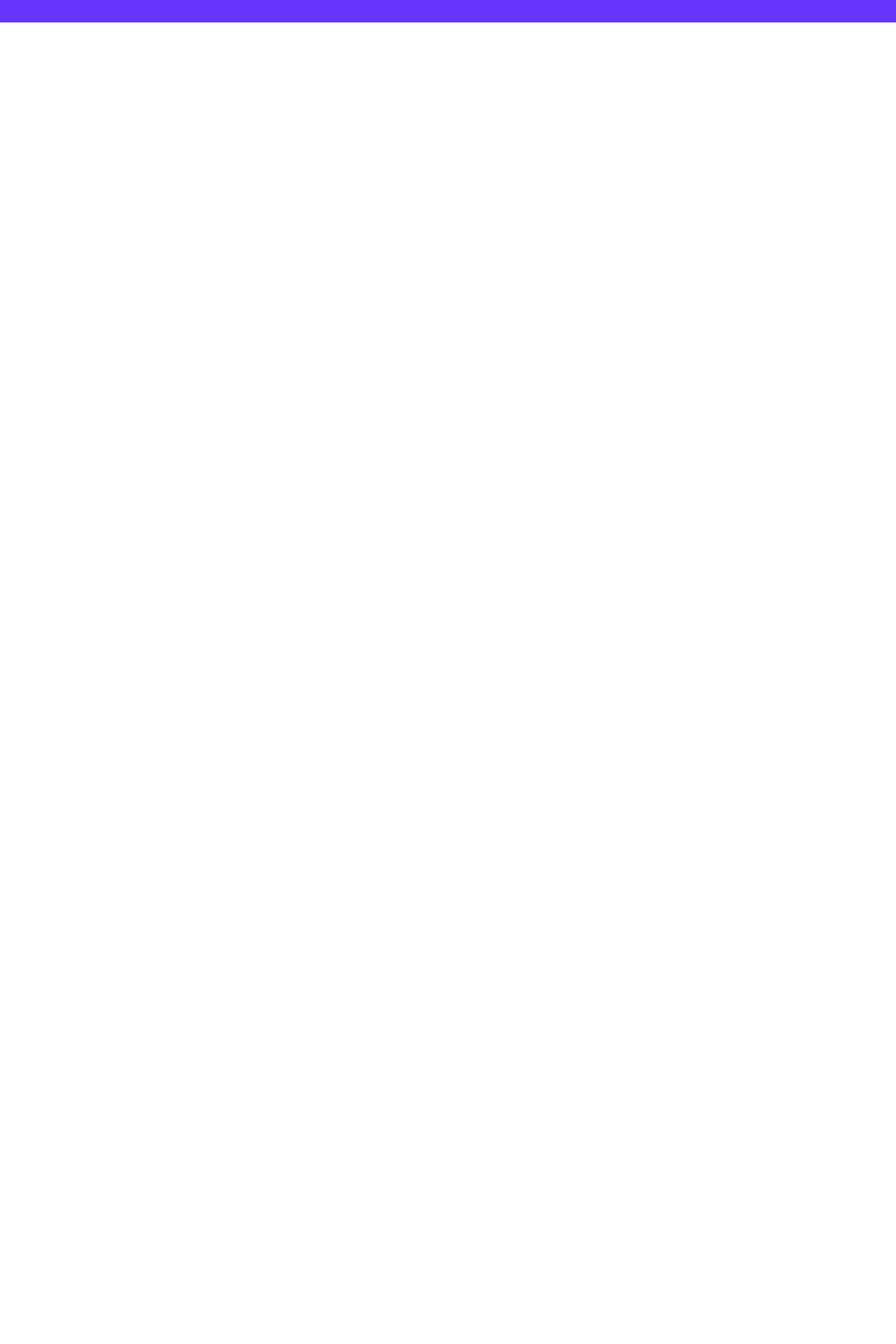
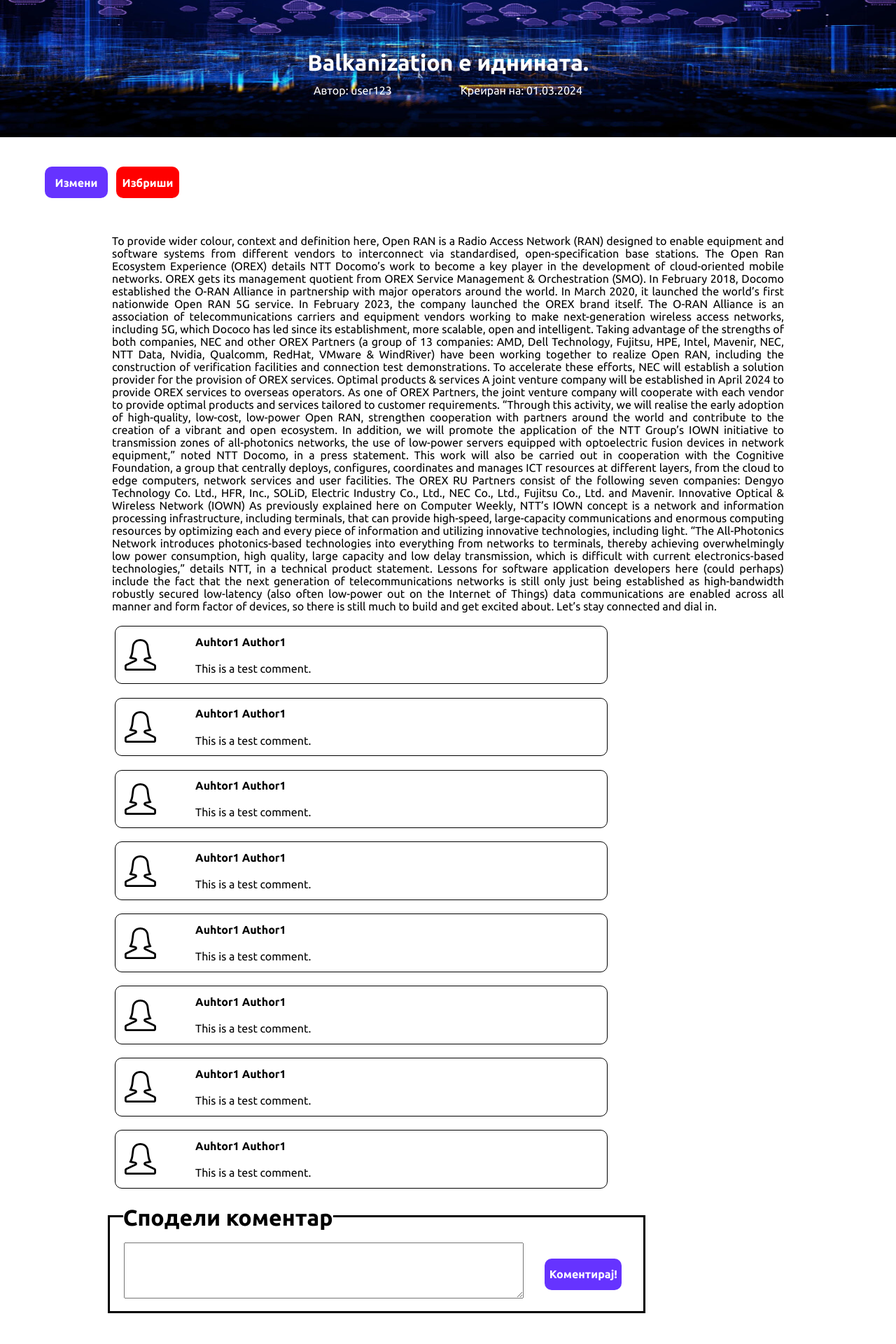
Before and after one commit to antoniostefanovski/InformirajSe-Legacy, a React (Create React App) app in the folder Frontend/: page /blog in a window 1280 px wide. Shown: the part 200-2120 px from the top of the page at 70% size. Before the commit the page ends 800 px from the top, so only its background shows below. Built offline with nearby package versions, Linux system fonts and the light colour scheme; no server answers.

Commit message:
Blog Preview view and Comment component added.

```diff
--- a/Frontend/src/App.tsx
+++ b/Frontend/src/App.tsx
@@ -15,11 +15,8 @@ import RegistrationSuccess from './views/RegistrationSuccess/RegistrationSuccess
 import Login from './views/Login/Login';
 import RegisterPage from './views/RegisterPage/RegisterPage';
 import NewBlog from './views/NewBlog/NewBlogForm';
-{/*
-*
-*  THE NAVBAR AND FOOTER WERE COMMENTED DURING THE PHASE OF MAKING THE LOGIN AND REGISTER FORMS.
-*
-*/}
+import BlogPreview from './views/BlogPreview/BlogPreview';
+
 function App() {
   const location = useLocation();
   return (
@@ -39,6 +36,7 @@ function App() {
         <Route path="/news" element={ <News/> }/>
         <Route path="/successful-registration" element={ <RegistrationSuccess/> }/>
         <Route path="/newBlog" element={ <NewBlog/> }/>
+        <Route path="/blog" element={<BlogPreview/>} />
       </Routes>
       { (location.pathname === "/login" || location.pathname === "/register" || location.pathname === "/successful-registration" || location.pathname === "/notAuthorized") ? "" : <Footer/>}
     </div>
--- /dev/null
+++ b/Frontend/src/views/BlogPreview/BlogPreview.scss
@@ -0,0 +1,111 @@
+$primary-color: #6633ff;
+
+@mixin test-border{
+    border: solid black 1px;
+}
+
+@mixin b-p-button{
+    width: 90px;
+    height: 45px;
+    font-weight: bolder;
+    font-size:16px;
+    color:#fff;
+    border-radius: 10px;
+    border:none;
+}
+
+.blog-preview-main{
+    //@include test-border();
+    width: 100%;
+    margin-left: auto;
+    margin-right: auto;
+    margin-top: 2%;
+    margin-bottom: 10%;
+
+    .b-p-m-img{
+        height: 300px;
+        width: 100%;
+    }
+    .b-p-m{
+        margin-top: -10%;
+        color: #fff;
+
+        .blog-prev-title-div{
+            //@include test-border();
+            margin-left: auto;
+            margin-right: auto;
+            margin-top: 1%;
+            width: 30%;
+            display: flex;
+            justify-content: space-between;
+
+        }
+    }
+
+    .b-p-butons-div{
+       // @include test-border();
+        margin-top: 5%;
+        display: flex;
+        justify-content: space-between;
+        margin-left: 5%;
+        margin-top: 100px;
+        width: 15%;
+
+        .b-p-edit{
+            @include b-p-button();
+            background-color: $primary-color;
+        }
+
+        .b-p-delete{
+            @include b-p-button();
+            background-color: red;
+        }
+    }
+
+    .b-p-text{
+        width: 75%;
+        margin-top: 4%;
+        text-align: justify;
+        margin-left: auto;
+        margin-right: auto;
+    }
+
+    .add-comment-form{
+        @include test-border();
+        border-width: 3px;
+        width: 60%;
+        height: 140px;
+        margin-left: 12%;
+        margin-top: 3%;
+        margin-bottom: 5%;
+
+        .add-comment-form-h1{
+            display: inline;
+            background-color: #fff;
+            margin-top: -2.4%;
+            margin-left: 2.5%;
+            float: left;
+        }
+
+        .comment-textarea{
+            width: 75%;
+            height: 80px;
+            margin-left: 1px;
+            float: left;
+            margin-bottom: 50px;
+            margin-left: 20px;
+        }
+
+        .add-comment-btn{
+            width: 110px;
+            height: 45px;
+            font-weight: bolder;
+            font-size:16px;
+            color:#fff;
+            border-radius: 10px;
+            border:none;
+            background-color: $primary-color;
+            margin-top: -100px;
+        }
+    }
+}
--- /dev/null
+++ b/Frontend/src/views/BlogPreview/BlogPreview.tsx
@@ -0,0 +1,66 @@
+import React from "react";
+import '../BlogPreview/BlogPreview.scss';
+import cs from '../../assets/sc.jpg';
+import Comment from "../Comment/Comment";
+
+export default function BlogPreview(){
+    return (
+        <div className="blog-preview-main">
+            <img src={cs} className="b-p-m-img"></img>
+            <div className="b-p-m">
+                <h1 className="blog-prev-title">Balkanization е иднината.</h1>
+                <div className="blog-prev-title-div">
+                    <p className="blog-prev-auth">Автор: user123</p>
+                    <p className="blog-prev-date">Креиран на: 01.03.2024</p>
+                </div>
+            </div>
+
+            <div className="b-p-butons-div">
+                <button type="submit" className="b-p-edit">Измени</button>
+                <button type="submit" className="b-p-delete">Избриши</button>
+            </div>
+
+
+            <p className="b-p-text">To provide wider colour, context and definition here, Open RAN is a Radio Access Network (RAN) designed to enable equipment and software systems from different vendors to interconnect via standardised, open-specification base stations. The Open Ran Ecosystem Experience (OREX) details NTT Docomo’s work to become a key player in the development of cloud-oriented mobile networks. OREX gets its management quotient from OREX Service Management & Orchestration (SMO).
+
+In February 2018, Docomo established the O-RAN Alliance in partnership with major operators around the world. In March 2020, it launched the world’s first nationwide Open RAN 5G service. In February 2023, the company launched the OREX brand itself. The O-RAN Alliance is an association of telecommunications carriers and equipment vendors working to make next-generation wireless access networks, including 5G, which Dococo has led since its establishment, more scalable, open and intelligent.
+
+Taking advantage of the strengths of both companies, NEC and other OREX Partners (a group of 13 companies: AMD, Dell Technology, Fujitsu, HPE, Intel, Mavenir, NEC, NTT Data, Nvidia, Qualcomm, RedHat, VMware & WindRiver) have been working together to realize Open RAN, including the construction of verification facilities and connection test demonstrations. To accelerate these efforts, NEC will establish a solution provider for the provision of OREX services.
+
+Optimal products & services
+A joint venture company will be established in April 2024 to provide OREX services to overseas operators. As one of OREX Partners, the joint venture company will cooperate with each vendor to provide optimal products and services tailored to customer requirements.
+
+“Through this activity, we will realise the early adoption of high-quality, low-cost, low-power Open RAN, strengthen cooperation with partners around the world and contribute to the creation of a vibrant and open ecosystem. In addition, we will promote the application of the NTT Group’s IOWN initiative to transmission zones of all-photonics networks, the use of low-power servers equipped with optoelectric fusion devices in network equipment,” noted NTT Docomo, in a press statement.
+
+This work will also be carried out in cooperation with the Cognitive Foundation, a group that centrally deploys, configures, coordinates and manages ICT resources at different layers, from the cloud to edge computers, network services and user facilities.
+
+The OREX RU Partners consist of the following seven companies: Dengyo Technology Co. Ltd., HFR, Inc., SOLiD, Electric Industry Co., Ltd., NEC Co., Ltd., Fujitsu Co., Ltd. and Mavenir.
+
+Innovative Optical & Wireless Network (IOWN)
+As previously explained here on Computer Weekly, NTT’s IOWN concept is a network and information processing infrastructure, including terminals, that can provide high-speed, large-capacity communications and enormous computing resources by optimizing each and every piece of information and utilizing innovative technologies, including light.
+
+“The All-Photonics Network introduces photonics-based technologies into everything from networks to terminals, thereby achieving overwhelmingly low power consumption, high quality, large capacity and low delay transmission, which is difficult with current electronics-based technologies,” details NTT, in a technical product statement.
+
+Lessons for software application developers here (could perhaps) include the fact that the next generation of telecommunications networks is still only just being established as high-bandwidth robustly secured low-latency (also often low-power out on the Internet of Things) data communications are enabled across all manner and form factor of devices, so there is still much to build and get excited about.
+
+Let’s stay connected and dial in.
+
+            </p>
+
+            <Comment />
+            <Comment />
+            <Comment />
+            <Comment />
+            <Comment />
+            <Comment />
+            <Comment />
+            <Comment />
+
+            <form className="add-comment-form">
+                <h1 className="add-comment-form-h1">Сподели коментар</h1><br></br><br></br>
+                <textarea className="comment-textarea"></textarea><br></br><br></br>
+                <button type="submit" className="add-comment-btn">Коментирај!</button><br></br><br></br>
+            </form>
+        </div>
+    )
+}
--- /dev/null
+++ b/Frontend/src/views/Comment/Comment.scss
@@ -0,0 +1,38 @@
+$primary-color: #6633ff;
+
+@mixin test-border{
+    border: solid black 1px;
+}
+
+.comment-main{
+    @include test-border();
+    border-radius: 10px;
+    margin-left: 12.8%;
+    margin-top: 1.5%;
+    width: 55%;
+    display: flex;
+    justify-content: space-between;
+    align-items: center;
+    padding: 1%;
+
+    .comment-left{
+        font-size: 45px;
+        display: flex;
+        align-items: center;
+    }
+
+    .comment-right{
+        //@include test-border();
+        width: 85%;
+
+        .comment-author-name{
+            float: left;
+            font-weight: bold;
+        }
+
+        .comment-text{
+            margin-top: 3.5%;
+            float: left;
+        }
+    }
+}
--- /dev/null
+++ b/Frontend/src/views/Comment/Comment.tsx
@@ -0,0 +1,26 @@
+import React from "react";
+import '../Comment/Comment.scss';
+import { SlUserFemale } from "react-icons/sl";
+
+
+{/*
+FOR MALE USERS THIS WILL BE USED WITH CONDITIONAL RENDERING
+
+import { GrUserManager } from "react-icons/gr";
+< GrUserManager/>
+*/}
+
+
+export default function Comment(){
+    return(
+        <div className="comment-main">
+            <div className="comment-left">
+                <SlUserFemale />
+            </div>
+            <div className="comment-right">
+                <p className="comment-author-name">Auhtor1 Author1</p><br></br>
+                <p className="comment-text">This is a test comment.</p>
+            </div>
+        </div>
+    )
+}
```
Also changed, not shown: Frontend/src/assets/cs.png (added), Frontend/src/assets/sc.jpg (added).
